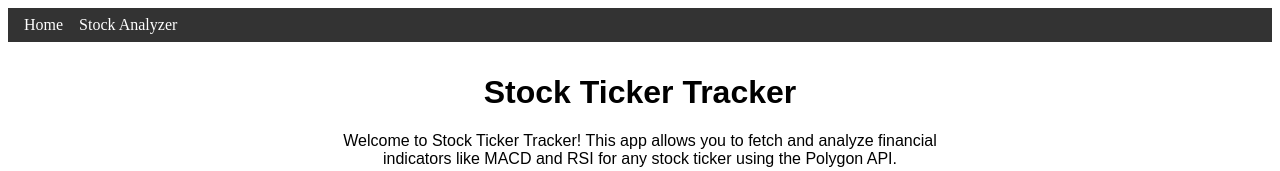
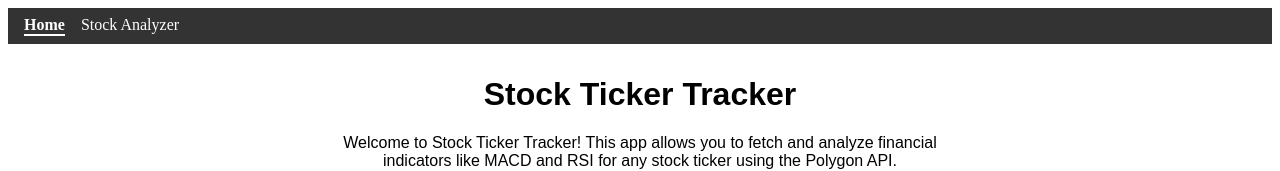
Before and after one commit to RyamL1221/financial-asset-predictor-frontend, an Angular app: page / in a window 1280 px wide. Shown: the top 171 px of the page. Built offline with nearby package versions, Linux system fonts and the light colour scheme.

Commit message:
fixed navbar

```diff
--- a/src/app/ui-components/navbar/navbar.component.html
+++ b/src/app/ui-components/navbar/navbar.component.html
@@ -1,4 +1,9 @@
+<!-- src/app/ui/navbar/navbar.component.html -->
 <nav class="navbar">
-  <a routerLink="/" routerLinkActive="active" [routerLinkActiveOptions]="{ exact: true }">Home</a>
-  <a routerLink="/stock-analyzer">Stock Analyzer</a>
+  <a routerLink="/" routerLinkActive="active" [routerLinkActiveOptions]="{ exact: true }">
+    Home
+  </a>
+  <a routerLink="/stock-analyzer" routerLinkActive="active">
+    Stock Analyzer
+  </a>
 </nav>
--- a/src/app/ui-components/navbar/navbar.component.ts
+++ b/src/app/ui-components/navbar/navbar.component.ts
@@ -1,10 +1,10 @@
 import { Component } from '@angular/core';
-import { RouterLinkActive } from '@angular/router';
+import { RouterLinkActive, RouterModule } from '@angular/router';
 
 @Component({
   selector: 'app-navbar',
   standalone: true,
-  imports: [ RouterLinkActive],
+  imports: [ RouterLinkActive, RouterModule ],
   templateUrl: './navbar.component.html',
   styleUrl: './navbar.component.css'
 })
```
Also changed, not shown: src/index.html (line endings or trailing spaces).
